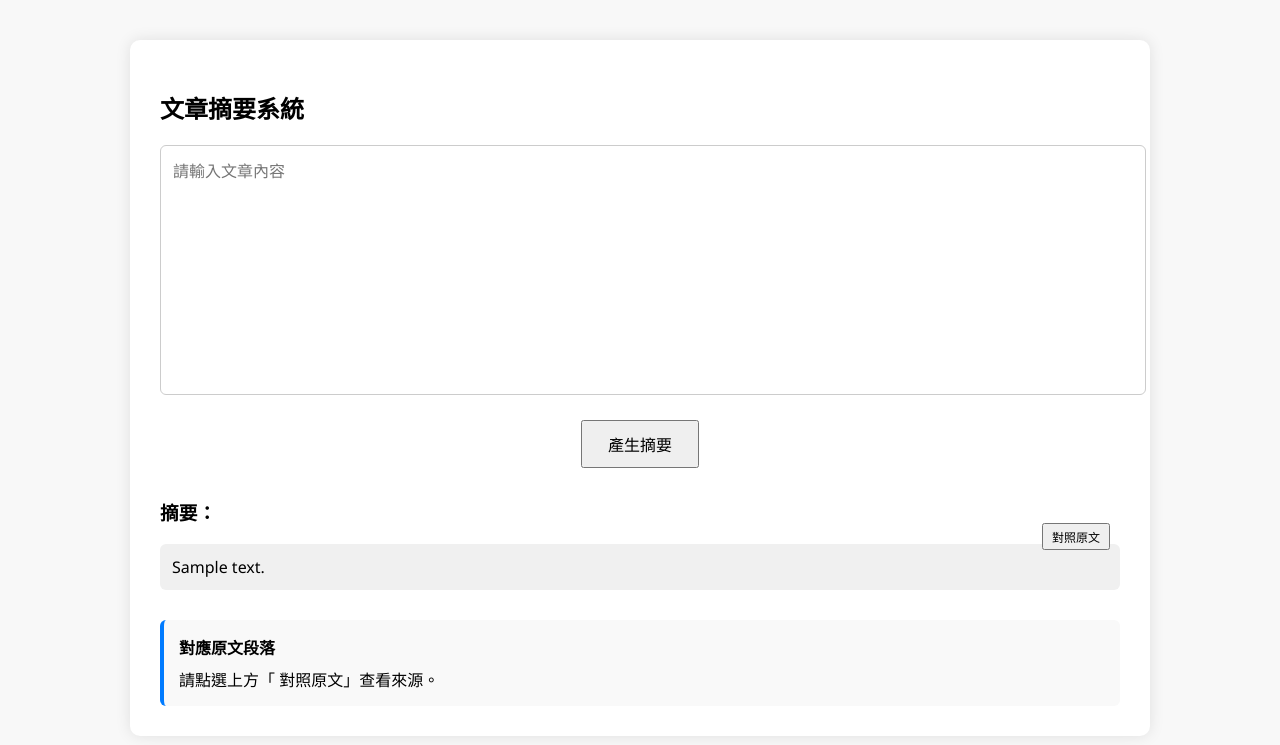
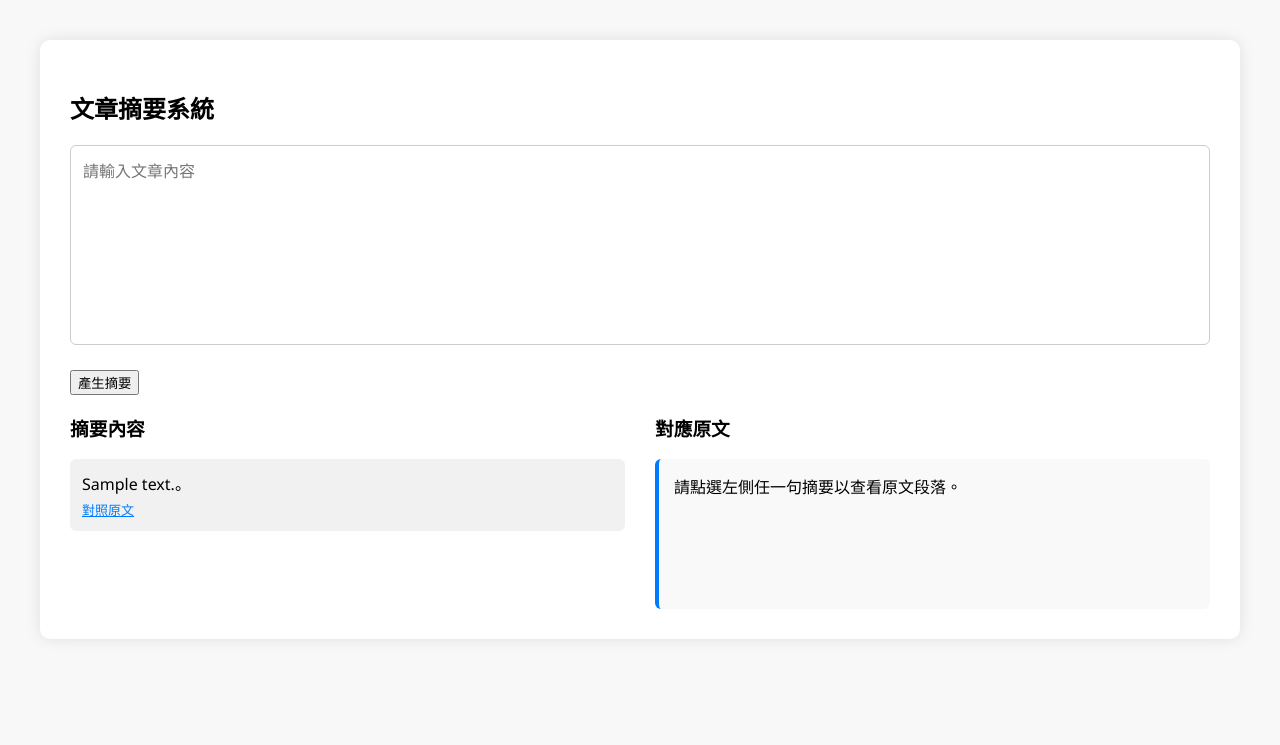
Before and after one commit to OG0820/text-summary-demo, a Flask app: template templates/index.html in a window 1280 px wide. Shown: the top 745 px of the page. Run offline with Flask 3, Linux system fonts and the light colour scheme; the template is opened without the code that fills it: most values are stand-ins (such as "Sample title", 1, 10 or a date in 2020).

Commit message:
Update index.html

```diff
--- a/templates/index.html
+++ b/templates/index.html
@@ -1,9 +1,11 @@
 <!DOCTYPE html>
 <html lang="zh-Hant">
 <head>
-  <meta charset="UTF-8">
+  <meta charset="UTF-8" />
   <title>文章摘要系統</title>
   <style>
+    * { box-sizing: border-box; }
+
     body {
       margin: 0;
       padding: 0;
@@ -12,7 +14,8 @@
     }
 
     .container {
-      max-width: 960px;
+      width: 95%;
+      max-width: 1200px;
       margin: 40px auto;
       background: #fff;
       padding: 30px;
@@ -32,41 +35,41 @@
       margin-bottom: 20px;
     }
 
-    button {
-      display: block;
-      margin: 0 auto 30px;
-      padding: 10px 25px;
-      font-size: 16px;
-      cursor: pointer;
+    .row {
+      display: flex;
+      gap: 30px;
     }
 
-    .summary-block p {
-      background-color: #f0f0f0;
+    .summary-col, .reference-col {
+      flex: 1;
+    }
+
+    .summary-col p {
+      background: #f1f1f1;
       padding: 12px;
       border-radius: 6px;
-      margin-bottom: 12px;
-      position: relative;
+      margin-bottom: 10px;
     }
 
-    .summary-block button {
-      position: absolute;
-      right: 10px;
-      bottom: 10px;
-      font-size: 12px;
-      padding: 3px 8px;
+    .summary-col .ref-link {
+      display: block;
+      font-size: 13px;
+      margin-top: 5px;
+      color: #007BFF;
       cursor: pointer;
+      text-decoration: underline;
     }
 
     .reference-box {
-      margin-top: 30px;
+      background: #f9f9f9;
       border-left: 4px solid #007BFF;
-      background: #f9f9f9;
       padding: 15px;
       border-radius: 6px;
+      min-height: 150px;
     }
 
-    .reference-box h4 {
-      margin: 0 0 8px;
+    .reference-box h3 {
+      margin-top: 0;
     }
   </style>
 </head>
@@ -78,38 +81,43 @@
       <button type="submit">產生摘要</button>
 
       {% if summary %}
-      <h3>摘要：</h3>
-      <div class="summary-block">
-        {% for para in summary.split('\n') %}
-          {% if para.strip() %}
+      <div class="row">
+        <div class="summary-col">
+          <h3>摘要內容</h3>
+          {% for sent in summary.replace('\n', '').split('。') %}
+            {% if sent.strip() %}
               <p>
-            {{ para }}
-            <button type="button" onclick="showReference({{ loop.index0 }})"> 對照原文</button>
+                {{ sent }}。
+                <span class="ref-link" onclick="showReference({{ loop.index0 }})">對照原文</span>
               </p>
             {% endif %}
           {% endfor %}
         </div>
 
+        <div class="reference-col">
+          <h3>對應原文</h3>
           <div class="reference-box" id="reference-box">
-        <h4>對應原文段落</h4>
-        <div id="reference-content">請點選上方「 對照原文」查看來源。</div>
+            <div id="reference-content">請點選左側任一句摘要以查看原文段落。</div>
+          </div>
+        </div>
       </div>
       {% endif %}
     </form>
   </div>
 
   <script>
-    const references = {{ original_paragraphs|tojson }};
-    const contentBox = document.getElementById("reference-content");
+    const originalParagraphs = {{ original_paragraphs|tojson }};
+    const refContent = document.getElementById("reference-content");
 
     function showReference(index) {
-      if (references.length > index) {
-        contentBox.textContent = references[index];
+      if (originalParagraphs.length > index) {
+        refContent.textContent = originalParagraphs[index];
       } else {
-        contentBox.textContent = "找不到對應的原文段落。";
+        refContent.textContent = "⚠找不到對應原文。";
       }
     }
 
+    // 自動撐高 textarea
     const textarea = document.querySelector("textarea");
     textarea.addEventListener("input", () => {
       textarea.style.height = "auto";
```
Lines whose indentation alone changed are shown as unchanged.
